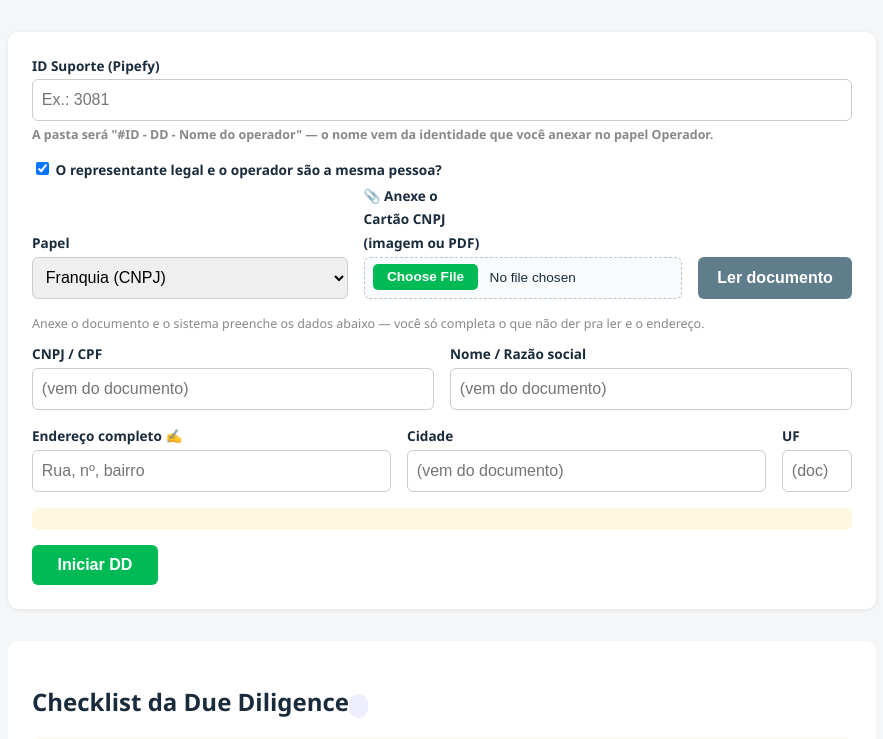
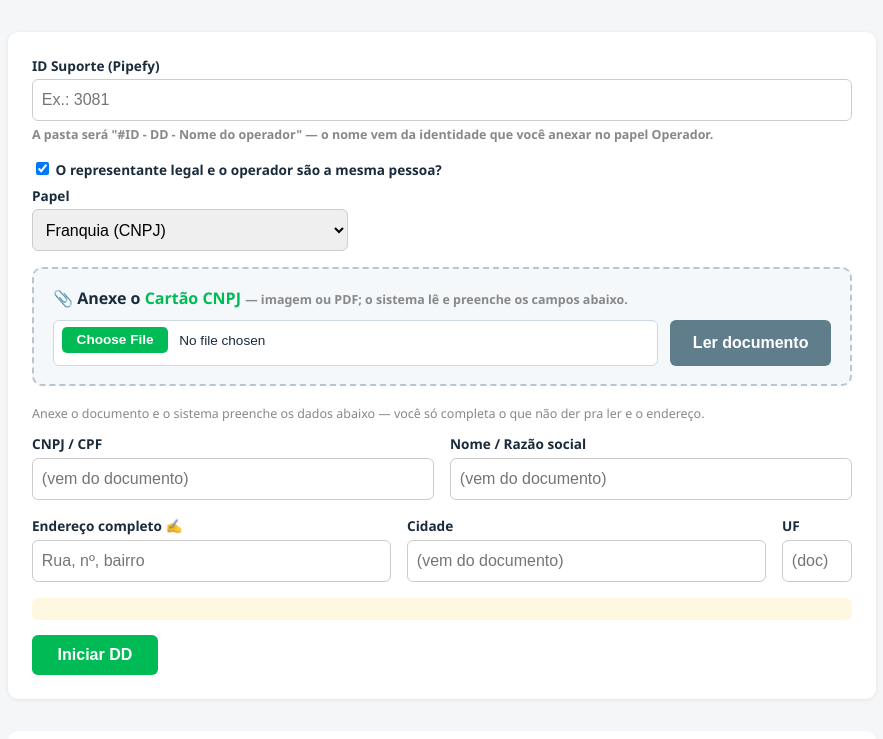
Before and after one commit to anapivanti-lab/seazone-dd, a FastAPI app: page / in a window 1280 px wide. Shown: the part 92-831 px from the top of the page, without its empty margins (198-1081 px from the left). Run offline with FastAPI, Linux system fonts and the light colour scheme.

Commit message:
Design: area de anexo do documento destacada em largura total (zona tracejada com info + arquivo + botao), em vez do campo apertado na linha
Co-Authored-By: Claude Opus 4.7 (1M context) <noreply@anthropic.com>

```diff
--- a/app/static/style.css
+++ b/app/static/style.css
@@ -63,6 +63,26 @@ input[type="file"]::file-selector-button {
 input[type="file"]::file-selector-button:hover { filter: brightness(1.05); }
 .linha button { height: 42px; padding: 0 1.2rem; white-space: nowrap; }
 input[type="checkbox"] { height: auto; width: auto; }
+
+/* Área de anexo do documento — destacada, largura total */
+.upload-zona {
+  border: 2px dashed #b9c6d1;
+  background: #f4f8fb;
+  border-radius: 10px;
+  padding: 1.1rem 1.2rem;
+  margin-bottom: 1.2rem;
+}
+.upload-info { font-size: 1rem; font-weight: 600; margin-bottom: .7rem; }
+.upload-info b { color: var(--azul); }
+.upload-acao { display: flex; gap: .8rem; align-items: center; flex-wrap: wrap; }
+.upload-acao input[type="file"] {
+  flex: 1;
+  min-width: 260px;
+  height: 46px;
+  border: 1px solid #cfd8e0;
+  background: #fff;
+}
+.upload-acao button { height: 46px; padding: 0 1.4rem; white-space: nowrap; }
 button {
   background: var(--azul);
   color: #fff;
--- a/app/templates/index.html
+++ b/app/templates/index.html
@@ -4,7 +4,7 @@
   <meta charset="utf-8">
   <meta name="viewport" content="width=device-width, initial-scale=1">
   <title>Due Diligence de Franquias — Seazone</title>
-  <link rel="stylesheet" href="/static/style.css?v=28">
+  <link rel="stylesheet" href="/static/style.css?v=29">
 </head>
 <body>
   <header>
@@ -29,10 +29,15 @@
           <select name="papel" id="papel"></select>
         </label>
         <input type="hidden" name="tipo" id="tipo">
-        <label class="cresce">📎 Anexe o <b id="docLabel">Cartão CNPJ</b> (imagem ou PDF)
+      </div>
+      <div class="upload-zona">
+        <div class="upload-info">📎 Anexe o <b id="docLabel">Cartão CNPJ</b>
+          <span class="obs">— imagem ou PDF; o sistema lê e preenche os campos abaixo.</span>
+        </div>
+        <div class="upload-acao">
           <input id="docFile" type="file" accept="image/*,application/pdf">
-        </label>
-        <button type="button" id="btnLer" class="secundario">Ler documento</button>
+          <button type="button" id="btnLer" class="secundario">Ler documento</button>
+        </div>
       </div>
       <p id="lerStatus" class="obs">Anexe o documento e o sistema preenche os dados abaixo —
         você só completa o que não der pra ler e o endereço.</p>
@@ -119,6 +124,6 @@
     </section>
   </main>
 
-  <script src="/static/app.js?v=28"></script>
+  <script src="/static/app.js?v=29"></script>
 </body>
 </html>
```
